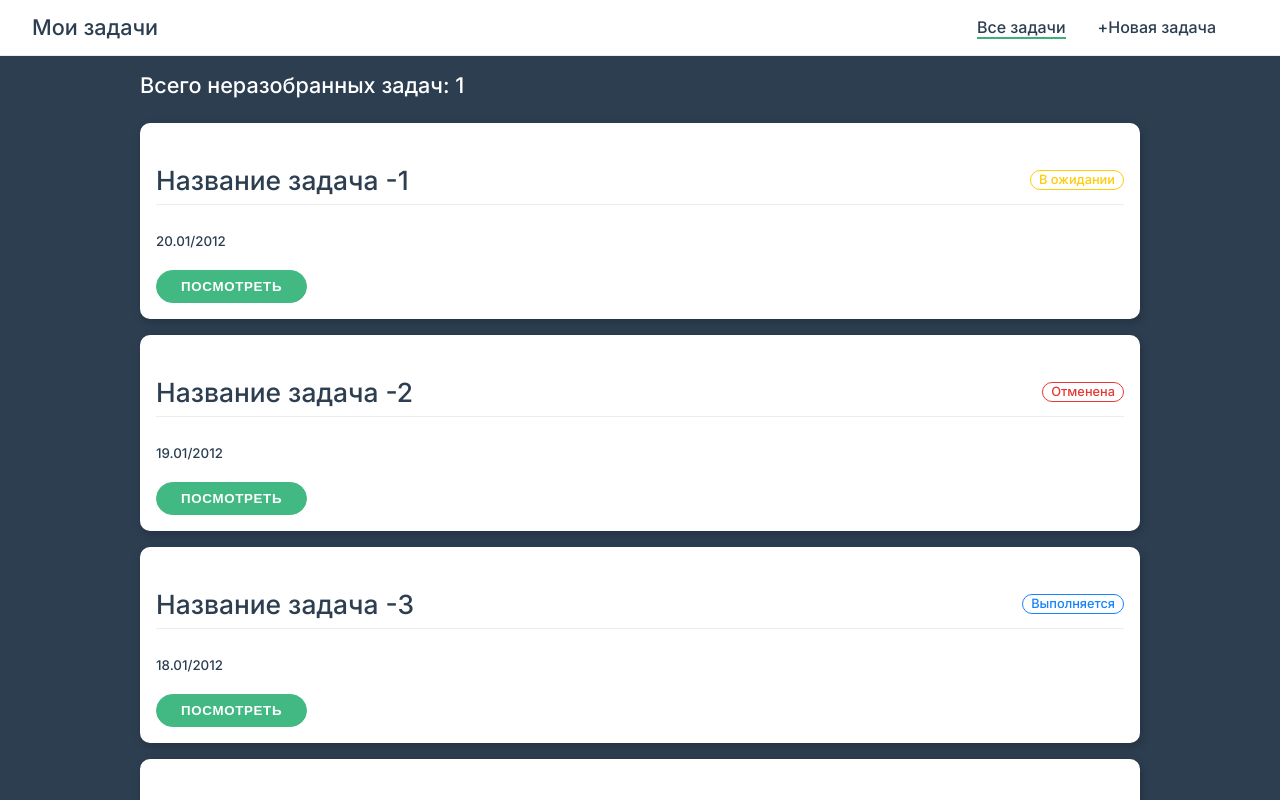
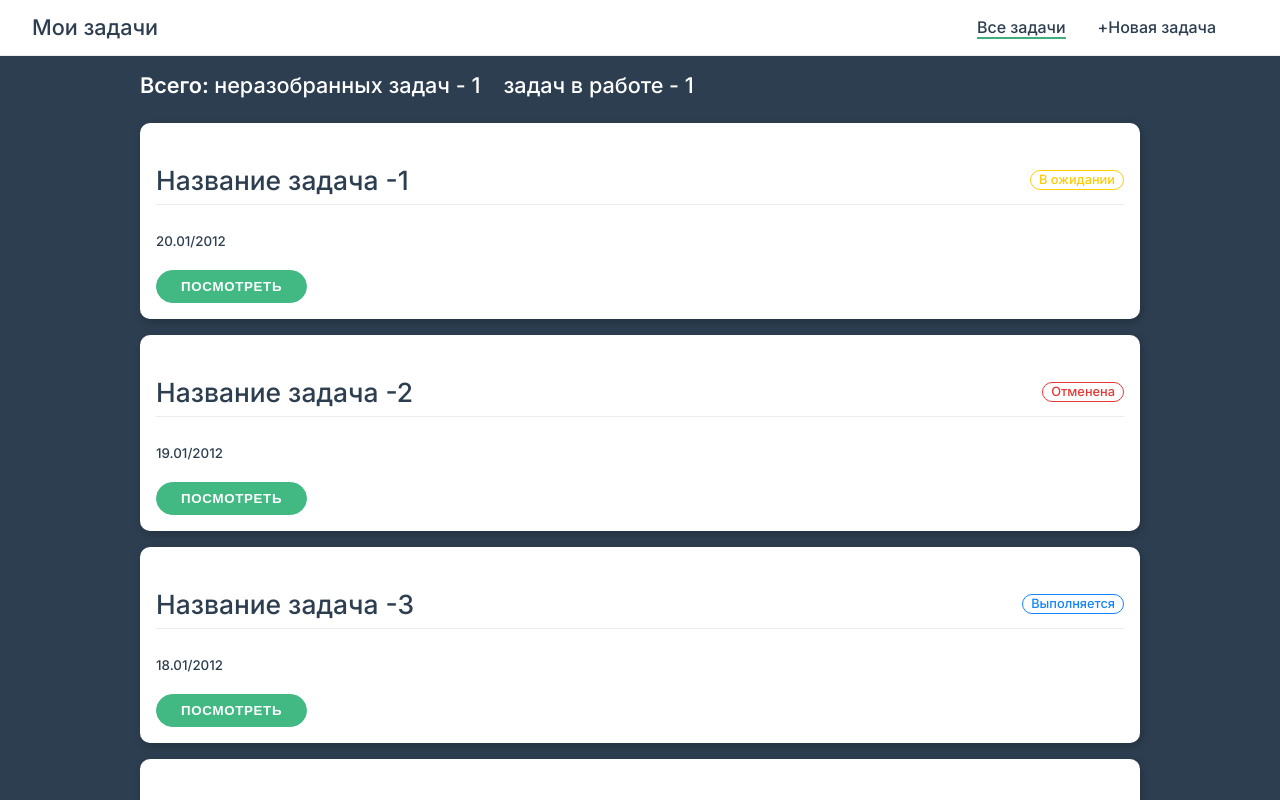
Before and after one commit to enphili/tasks-builder, a Vue app: page /dashboard in a window 1280 px wide. Shown: the top 800 px of the page. Built offline with nearby package versions, Linux system fonts and the light colour scheme.

Commit message:
feat: add pending and active task counts

```diff
--- a/src/components/TheAllActiveTasksCount.vue
+++ b/src/components/TheAllActiveTasksCount.vue
@@ -1,5 +1,7 @@
 <template>
-  <h3 class="text-white">Всего неразобранных задач: {{ activeTaskCount }}</h3>
+  <h3 class="text-white">
+    <b>Всего: </b>
+    неразобранных задач - {{ pendingTaskCount }} <span>&nbsp;&nbsp;&nbsp;</span>задач в работе - {{ activeTaskCount }}</h3>
 </template>
 
 <script>
@@ -10,9 +12,11 @@ export default {
   setup() {
     const store = useStore()
 
-    const activeTaskCount = computed(() => store.getters.allTasks.filter(el => el.status === 'primary').length)
+    const pendingTaskCount = computed(() => store.getters.allTasks.filter(el => el.status === 'primary').length)
+    const activeTaskCount = computed(() => store.getters.allTasks.filter(el => el.status === 'warning').length)
 
     return {
+      pendingTaskCount,
       activeTaskCount
     }
   }
```
